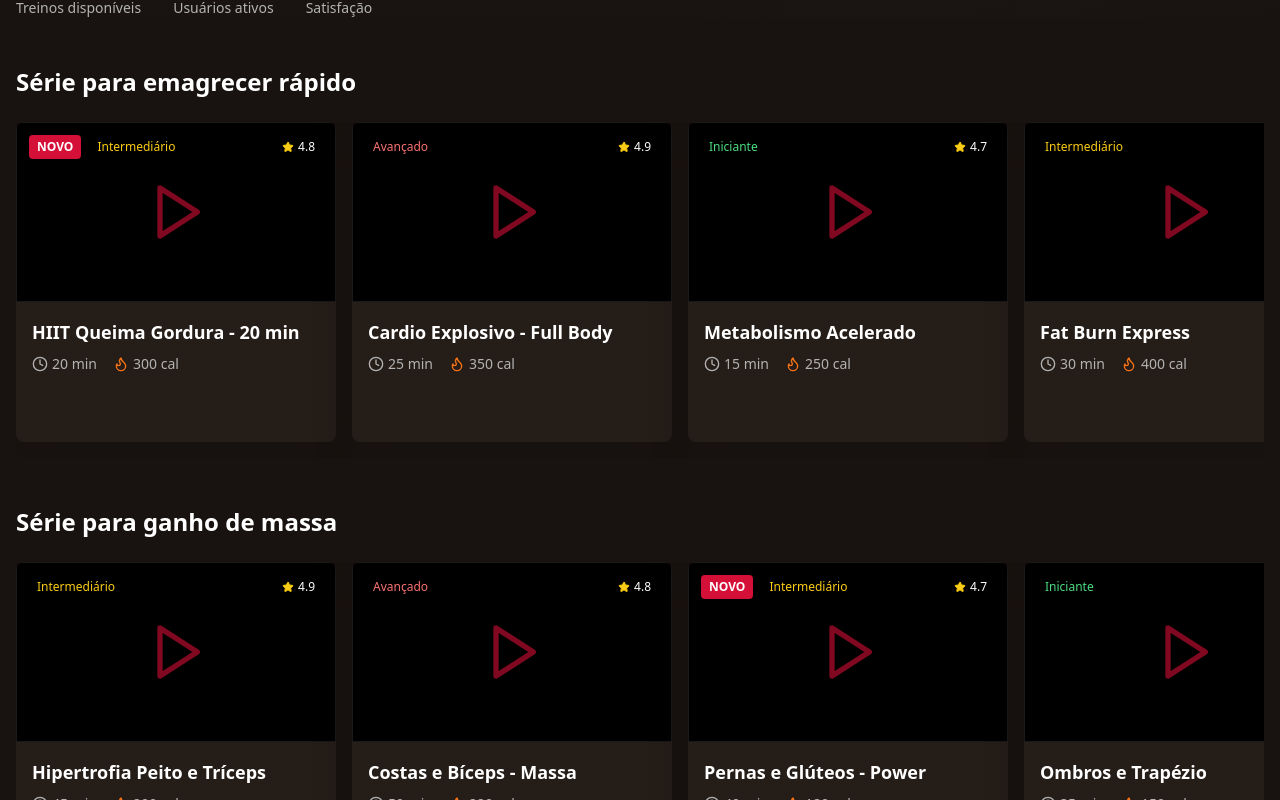
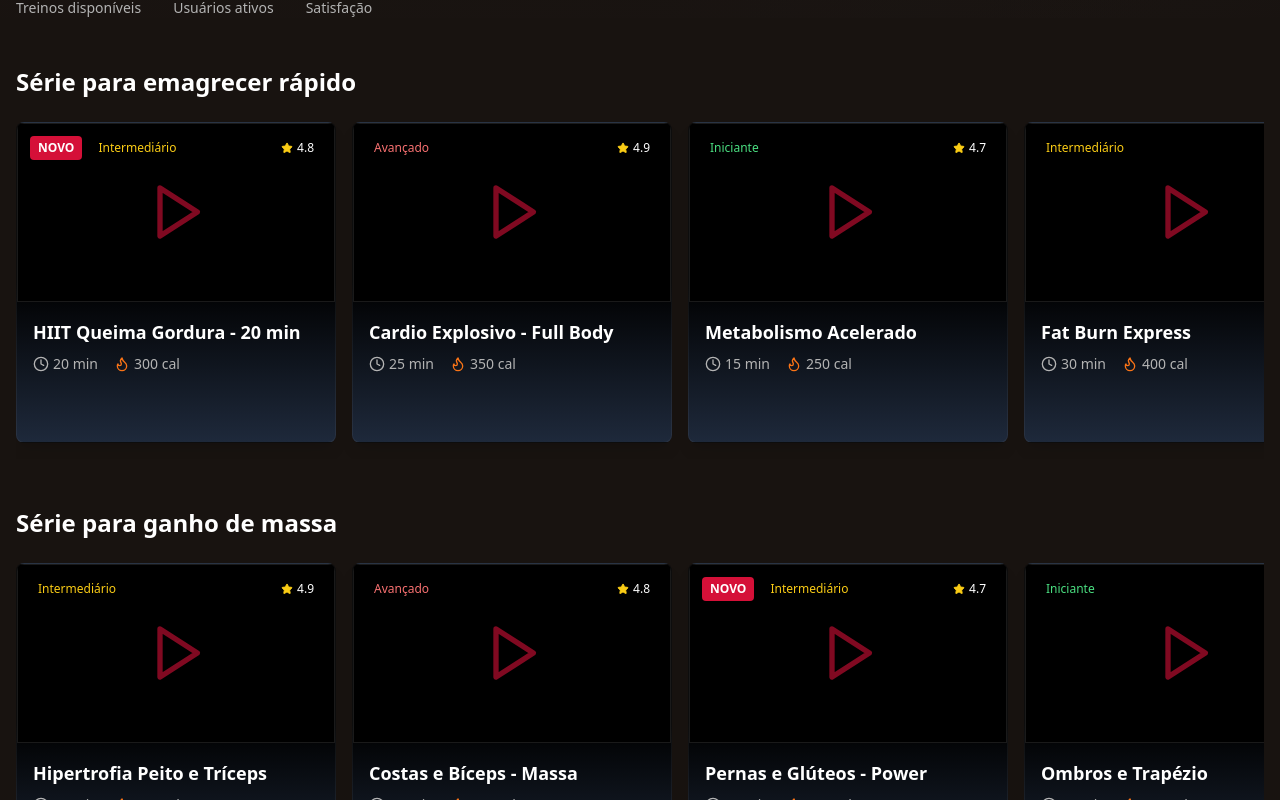
Before and after one commit to tharciamelob/tudofit-tv-ai-coach, a React (Vite) app: page / in a window 1280 px wide. Shown: the part 700-1500 px from the top of the page. Built offline with nearby package versions, Linux system fonts and the light colour scheme; the HTML template or start-up script is replaced by a standard one.

Commit message:
Refine workout card styling

```diff
--- a/src/components/WorkoutCard.tsx
+++ b/src/components/WorkoutCard.tsx
@@ -30,7 +30,7 @@ const WorkoutCard = ({
   };
 
   return (
-    <div className="card-netflix group cursor-pointer min-w-[280px] md:min-w-[320px]">
+    <div className="group cursor-pointer min-w-[280px] md:min-w-[320px] rounded-lg overflow-hidden bg-gradient-to-b from-black via-black to-slate-800 shadow-lg border border-white/5 hover:border-white/10 transition-all duration-300 hover:scale-105 hover:shadow-xl hover:shadow-primary/10">
       {/* Thumbnail */}
       <div className="relative aspect-video bg-black overflow-hidden border border-white/10">
         {thumbnail ? (
```
